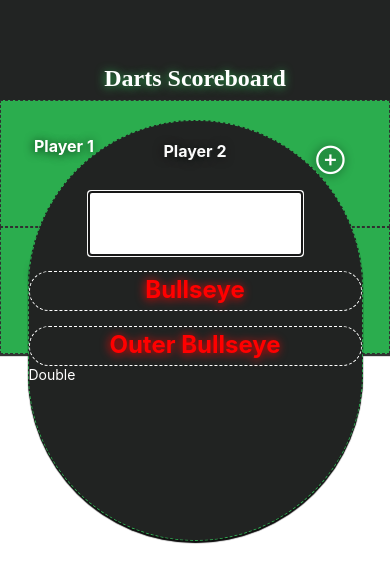
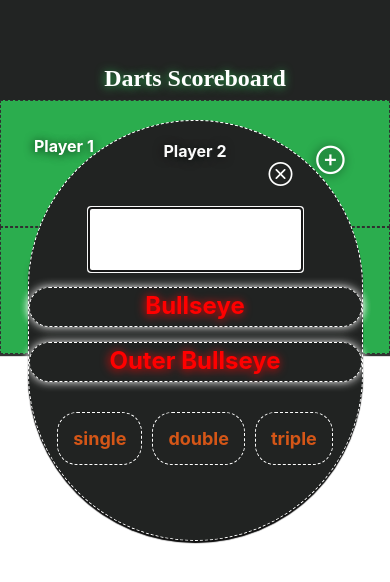
Before and after one commit to ScottWagner100/DartsScoreboard, a React Native app: screen / in a window 390 px wide. Shown: the top 582 px of the page. Built offline with nearby package versions, Linux system fonts and the light colour scheme.

Commit message:
multiplier button structure implemented.

```diff
--- a/components/PlayerScore.js
+++ b/components/PlayerScore.js
@@ -6,7 +6,7 @@ import {
     Modal, TextInput, Button, TouchableOpacity,
 } from "react-native";
 import styles from "../globalStyles";
-import { Ionicons, Feather } from '@expo/vector-icons';
+import { Ionicons, Feather, AntDesign } from '@expo/vector-icons';
 
 export default function PlayerScore({playerNumber, score}) {
 
@@ -37,7 +37,15 @@ export default function PlayerScore({playerNumber, score}) {
                     transparent={true}
                 >
                     <View style={styles.modalScoreBox}>
+                        <View style={styles.modalHeaderBox}>
                         <Text style={styles.modalHeader}>{playerNumber}</Text>
+                            <AntDesign
+                                name="closecircleo"
+                                size={24}
+                                color="black"
+                                style={styles.modalExit}
+                            />
+                        </View>
                         <TextInput
                         style={styles.modalTextInput}
                         placeholder={""}
@@ -57,13 +65,29 @@ export default function PlayerScore({playerNumber, score}) {
                         >
                             <Text style={styles.bullseye}>Outer Bullseye</Text>
                         </TouchableOpacity>
+                        <View style={styles.multiplierBox}>
+                        <TouchableOpacity
+                            onPress={() => {
+                                console.log("Single Selected");
+                            }}
+                        >
+                            <Text style={styles.multiplierButton}>single</Text>
+                        </TouchableOpacity>
                         <TouchableOpacity
                             onPress={() => {
                                 console.log("Double Selected");
                             }}
                         >
-                            <Text style={styles.doubleButton}>Double</Text>
+                            <Text style={styles.multiplierButton}>double</Text>
                         </TouchableOpacity>
+                            <TouchableOpacity
+                                onPress={() => {
+                                    console.log("Triple Selected");
+                                }}
+                            >
+                                <Text style={styles.multiplierButton}>triple</Text>
+                            </TouchableOpacity>
+                        </View>
                     </View>
                 </Modal>
             </View>
--- a/globalStyles.js
+++ b/globalStyles.js
@@ -94,7 +94,7 @@ const styles = StyleSheet.create({
         shadowRadius: 1,
         borderStyle: "dashed",
         borderWidth: .5,
-        borderColor: "#32a852",
+        borderColor: "#fff",
         borderRadius: 900,
     },
     modalHeader: {
@@ -114,7 +114,7 @@ const styles = StyleSheet.create({
         borderColor: "#fff",
         color: "#333",
         alignSelf: "center",
-        marginTop: 30,
+        marginTop: 20,
         fontSize: 30,
         width: 215,
         textAlign: "center",
@@ -139,10 +139,31 @@ const styles = StyleSheet.create({
         textShadowRadius: 10,
         shadowColor: "#fff",
         shadowRadius: 10,
-        shadowOffset: 5,
     },
-    doubleButton: {
+    multiplierBox: {
+        flexDirection: "row",
+        justifyContent: "center",
+    },
+    multiplierButton: {
+        padding: 15,
+        marginLeft: 5,
+        marginRight: 5,
+        marginTop: 30,
+        borderStyle: "dashed",
+        borderWidth: 1,
+        color: "#d45617",
+        fontWeight: "bold",
+        fontSize: 18,
+        borderColor: "#fff",
+        maxWidth: 95,
+        borderRadius: 20,
+    },
+    modalExit: {
+        marginLeft: 240,
         color: "#fff",
+        padding: 0,
+    },
+    modalHeaderBox: {
 
     }
 });
```
